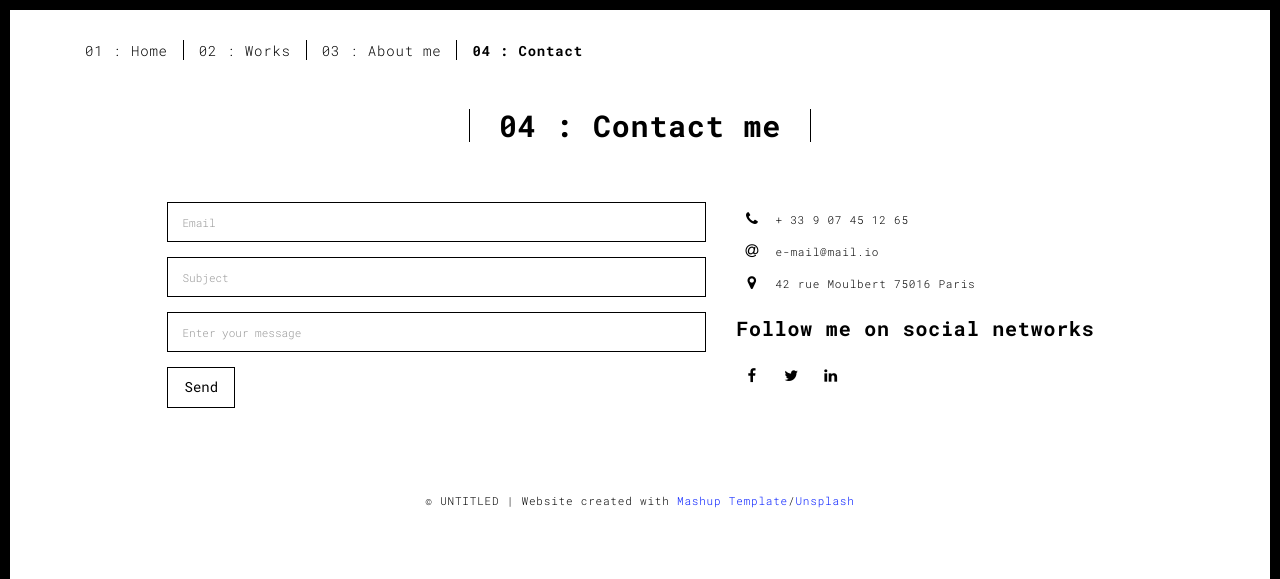
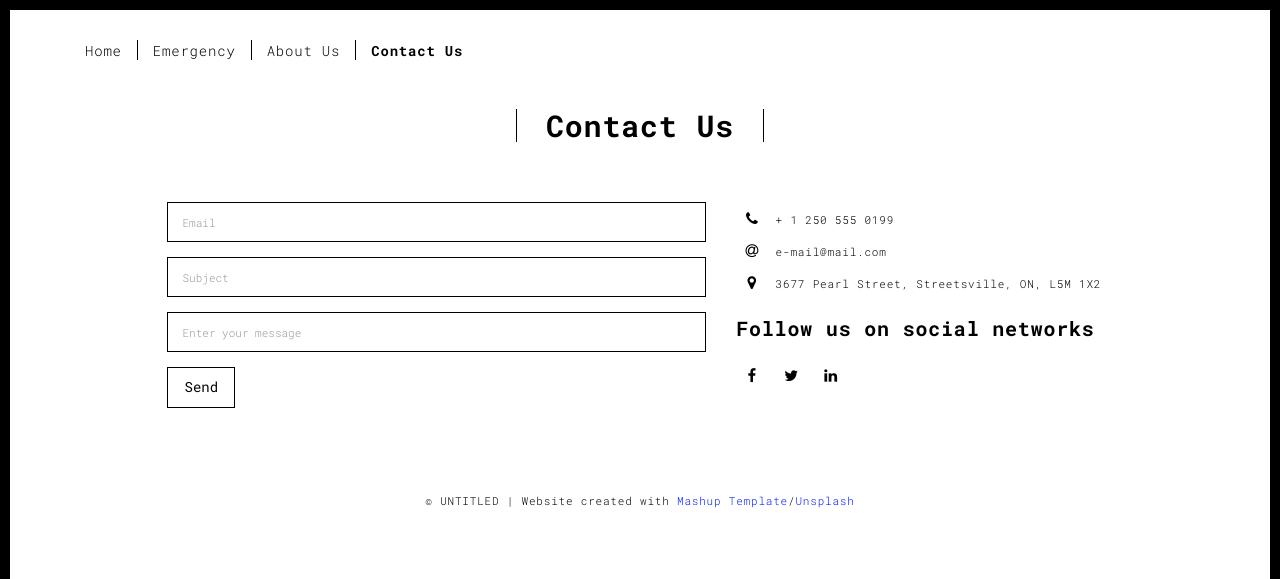
Before and after one commit to Sanjida-a/practise, a Flask app: page /contact.html in a window 1280 px wide. Shown: the top 579 px of the page. Run offline with Flask 2, Linux system fonts and the light colour scheme.

Commit message:
Update contact.html

```diff
--- a/portfolio/templates/contact.html
+++ b/portfolio/templates/contact.html
@@ -37,11 +37,10 @@
 
       <div class="collapse navbar-collapse" id="navbar-collapse">
         <ul class="nav navbar-nav ">
-          <li><a href="./index.html" title="">01 : Home</a></li>
-          <li><a href="./works.html" title="">02 : Works</a></li>
-          <li><a href="./about.html" title="">03 : About me</a></li>
-          <li><a href="./contact.html" title="">04 : Contact</a></li>
-
+          <li><a href="./index.html" title=""> Home </a></li>
+          <li><a href="./works.html" title=""> Emergency </a></li>
+          <li><a href="./about.html" title=""> About Us </a></li>
+          <li><a href="./contact.html" title="">Contact Us</a></li>
         </ul>
 
 
@@ -55,7 +54,7 @@
       <div class="row">
         <div class="col-xs-12">
           <div class="section-container-spacer text-center">
-            <h1 class="h2">04 : Contact me</h1>
+            <h1 class="h2">Contact Us</h1>
           </div>
 
           <div class="row">
@@ -80,22 +79,23 @@
                           <span class="fa-icon">
                             <i class="fa fa-phone" aria-hidden="true"></i>
                           </span>
-                          + 33 9 07 45 12 65
+                          + 1 250 555 0199
                         </li>
                         <li>
                           <span class="fa-icon">
                             <i class="fa fa-at" aria-hidden="true"></i>
                           </span>
-                          e-mail@mail.io
+                          e-mail@mail.com
                         </li>
                         <li>
                           <span class="fa-icon">
                             <i class="fa fa fa-map-marker" aria-hidden="true"></i>
                           </span>
-                          42 rue Moulbert 75016 Paris
+                          3677 Pearl Street, Streetsville, ON, L5M 1X2
+
                         </li>
                       </ul>
-                      <h3>Follow me on social networks</h3>
+                      <h3>Follow us on social networks</h3>
                       <a href="http://www.facebook.com" title="" class="fa-icon">
                         <i class="fa fa-facebook"></i>
                       </a>
```
